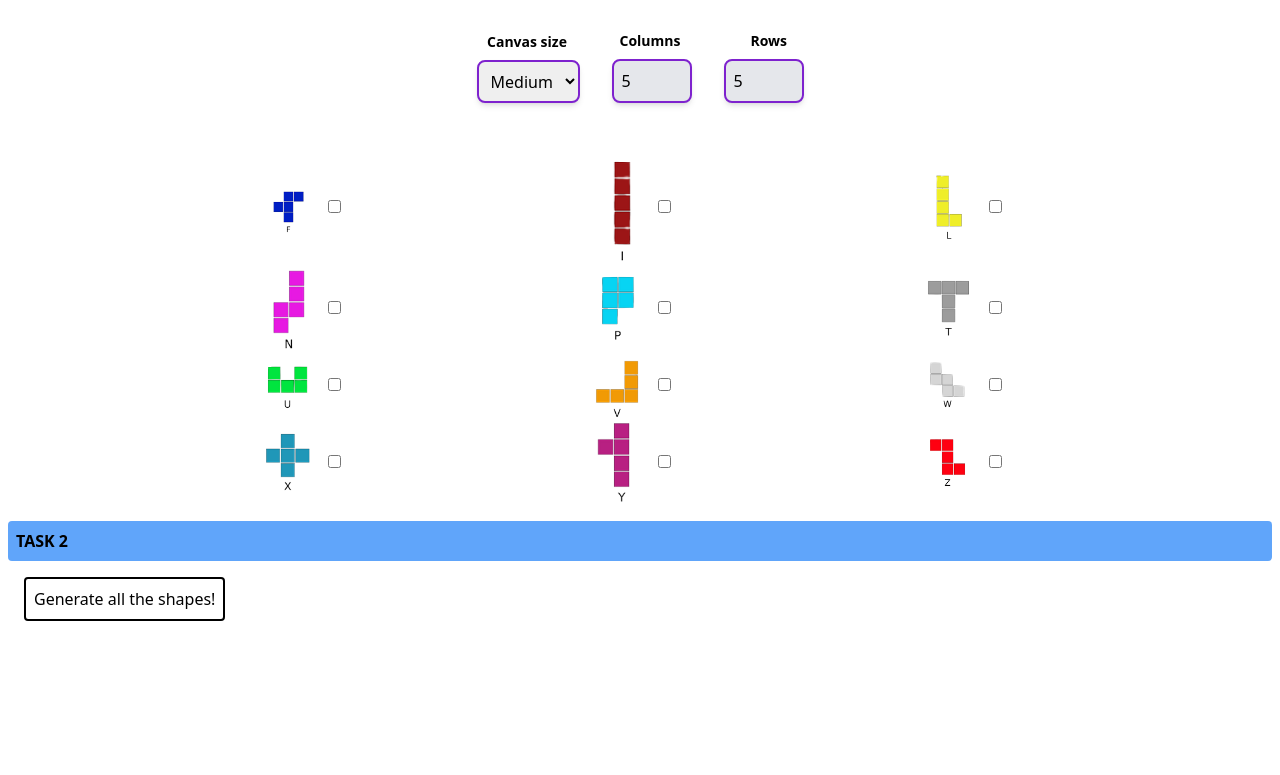
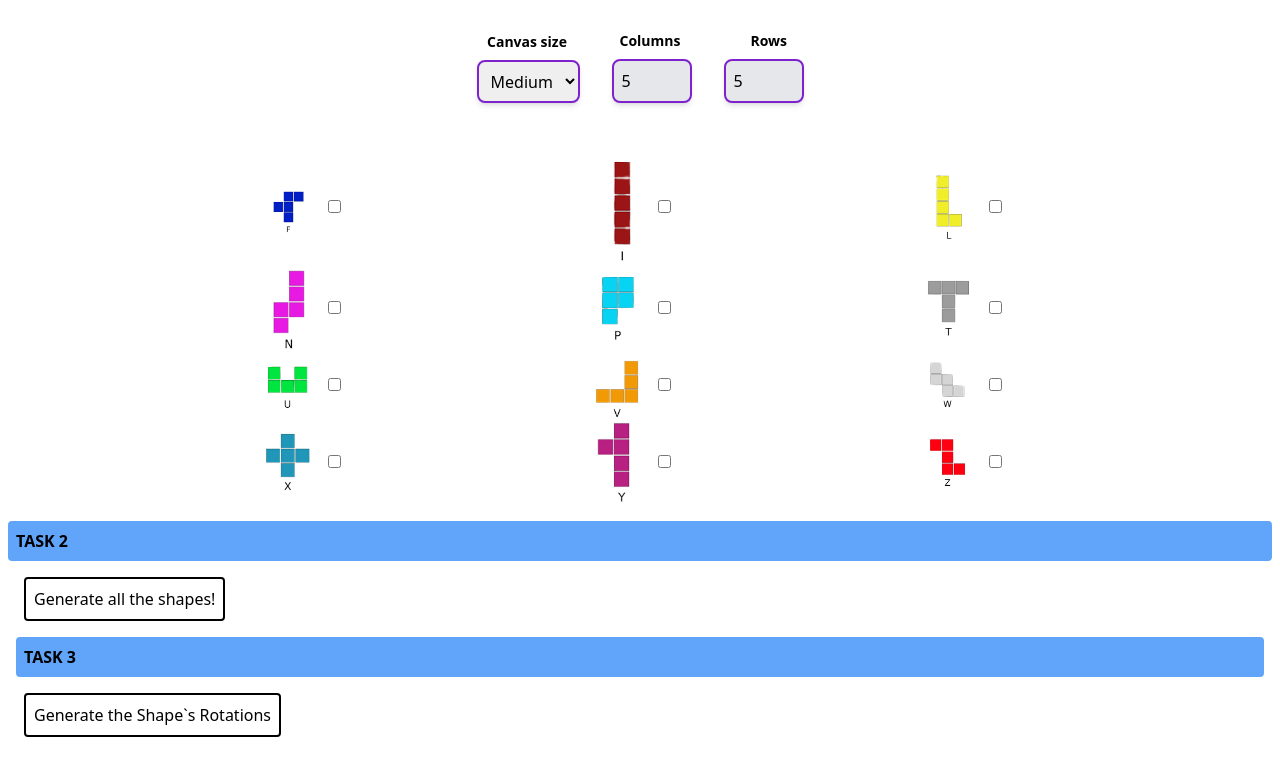
Before and after one commit to HyperPunkss/tetris-tiler-frontend, a Next.js app: page / in a window 1280 px wide. Shown: the part 301-1076 px from the top of the page. Before the commit the page ends 962 px from the top, so only its background shows below. Built offline with nearby package versions, Linux system fonts and the light colour scheme.

Commit message:
Made the api call for task a3. waiting for radio button to be created so it can be dynamic

```diff
--- a/pages/index.js
+++ b/pages/index.js
@@ -5,6 +5,7 @@ import axios from "axios";
 import Image from "next/image";
 import { useEffect, useState } from "react";
 import ColRowPicker from "@/components/ColRowPicker";
+import { loadGetInitialProps } from "next/dist/shared/lib/utils";
 
 export default function Home() {
     const [sizeData, setSizeData] = useState("");
@@ -16,17 +17,17 @@ export default function Home() {
 
     async function task2apiCall() {
         await axios.get("http://matsaki95.ddns.net:8900/api/v1/a2-task").then((response) => {
-            // setShapes(JSON.parse(response.data))
-            // console.log(response.data);
             setShapes(response.data);
         });
-        // setShapes(JSON.parse(testObjJSON))
-        // console.log(shapes);
-        // for(let i=0; i<shapes.length; i++){
-        //   console.log("STRING CONTENT",shapes[i].content);
-        // return <Grid rows={5} columns={5} sizeData={sizeData} colorData={shapes[i]}/>
+    }
 
-        // }
+    //TASK 3
+    const [rotations, setRotations] = useState([])
+    async function task3apiCall() {
+      await axios.get("http://matsaki95.ddns.net:8900/api/v1/a3-task/?letter=f").then((response) => {
+        setRotations(response.data)
+        console.log(response.data);
+      })
     }
 
     //TASK 10 - Generating Data and Sending them to the API with Axios
@@ -92,6 +93,16 @@ export default function Home() {
                 console.log("SHAPE CONTENT", shape.content);
                 return <Grid key={i} rows={5} columns={5} sizeData={sizeData} colorData={shape.content} />;
             })}
+            <h1 className="font-bold bg-blue-400 p-2 rounded m-2">TASK 3</h1>
+            <div>
+            <button className="rounded bg-white p-2 m-4 border-2 border-black flex" onClick={task3apiCall}>
+                    Generate the Shape`s Rotations
+            </button>
+            </div>
+            {rotations.map((rotation, i) => {
+                return <Grid key={i} rows={5} columns={5} sizeData={sizeData} colorData={rotation.content}/>
+              })
+            }
         </div>
     );
 }
```
